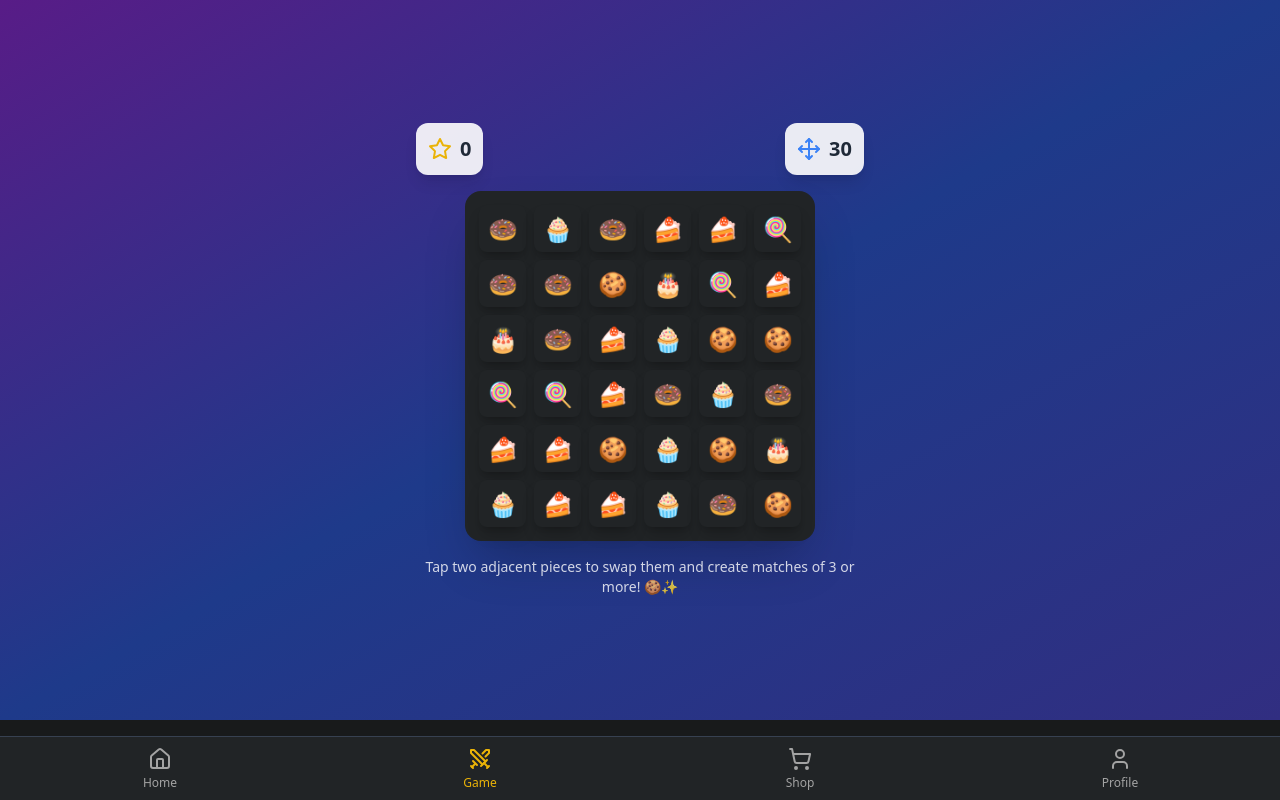
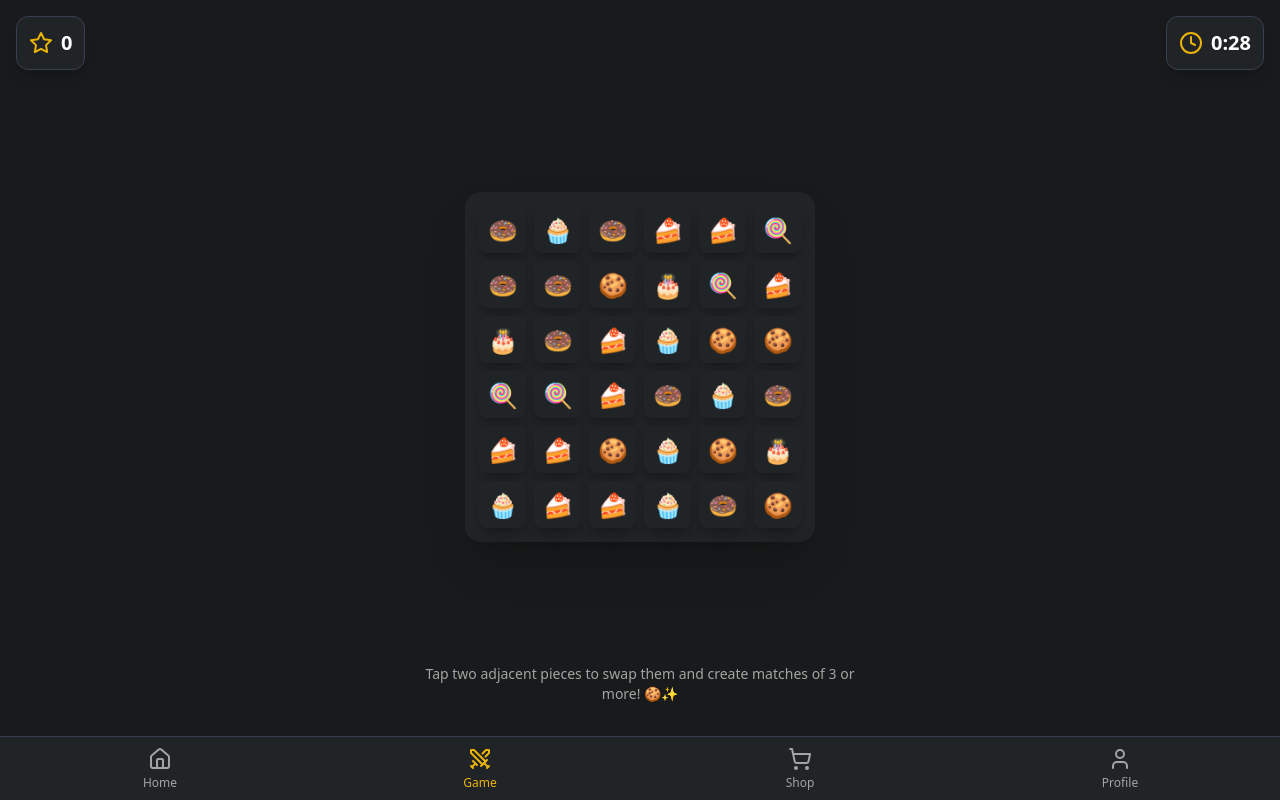
Before and after one commit to herothegolden/meowchigame, a React (Vite) app: page /game in a window 1280 px wide. Both pictures are taken after a click on the button "Start Game". Built offline with nearby package versions, Linux system fonts and the light colour scheme; no server answers; the HTML template or start-up script is replaced by a standard one.

Commit message:
Update GamePage.jsx

```diff
--- a/src/pages/GamePage.jsx
+++ b/src/pages/GamePage.jsx
@@ -1,24 +1,23 @@
 import React, { useState, useEffect } from 'react';
 import { useNavigate } from 'react-router-dom';
 import GameBoard from '../components/game/GameBoard';
-import { Star, Move, Clock, LoaderCircle, Play, RotateCcw } from 'lucide-react';
+import { Star, Clock, LoaderCircle, Play, RotateCcw } from 'lucide-react';
+import { motion } from 'framer-motion';
 
 // Get the backend URL from the environment variables
 const BACKEND_URL = import.meta.env.VITE_BACKEND_URL;
 
 const GamePage = () => {
   const [score, setScore] = useState(0);
-  const [moves, setMoves] = useState(30);
-  const [timeLeft, setTimeLeft] = useState(120); // 2 minutes
+  const [timeLeft, setTimeLeft] = useState(30); // 30 seconds
   const [gameStarted, setGameStarted] = useState(false);
   const [isGameOver, setIsGameOver] = useState(false);
   const [isSubmitting, setIsSubmitting] = useState(false);
-  const [gameMode, setGameMode] = useState('moves'); // 'moves' or 'time'
   const navigate = useNavigate();
 
-  // Timer effect for time-based mode
+  // Timer effect
   useEffect(() => {
-    if (!gameStarted || gameMode !== 'time' || isGameOver) return;
+    if (!gameStarted || isGameOver || timeLeft <= 0) return;
 
     const timer = setInterval(() => {
       setTimeLeft(prev => {
@@ -31,14 +30,7 @@ const GamePage = () => {
     }, 1000);
 
     return () => clearInterval(timer);
-  }, [gameStarted, gameMode, isGameOver]);
-
-  // Game over effect for moves-based mode
-  useEffect(() => {
-    if (gameMode === 'moves' && moves <= 0 && gameStarted && !isGameOver) {
-      setIsGameOver(true);
-    }
-  }, [moves, gameStarted, isGameOver, gameMode]);
+  }, [gameStarted, isGameOver, timeLeft]);
 
   // Handle game over submission
   useEffect(() => {
@@ -109,7 +101,9 @@ const GamePage = () => {
       setIsSubmitting(false);
     };
 
-    submitScore();
+    // Delay submission by 1 second to show final score
+    const timeoutId = setTimeout(submitScore, 1000);
+    return () => clearTimeout(timeoutId);
   }, [isGameOver, score, navigate, isSubmitting]);
 
   // Disable Telegram swipes during game
@@ -124,8 +118,7 @@ const GamePage = () => {
   const startGame = () => {
     setGameStarted(true);
     setScore(0);
-    setMoves(gameMode === 'moves' ? 30 : 999);
-    setTimeLeft(gameMode === 'time' ? 120 : 999);
+    setTimeLeft(30);
     setIsGameOver(false);
     setIsSubmitting(false);
   };
@@ -133,8 +126,7 @@ const GamePage = () => {
   const restartGame = () => {
     setGameStarted(false);
     setScore(0);
-    setMoves(gameMode === 'moves' ? 30 : 999);
-    setTimeLeft(gameMode === 'time' ? 120 : 999);
+    setTimeLeft(30);
     setIsGameOver(false);
     setIsSubmitting(false);
 
@@ -143,26 +135,29 @@ const GamePage = () => {
   };
 
   const formatTime = (seconds) => {
-    const mins = Math.floor(seconds / 60);
-    const secs = seconds % 60;
-    return `${mins}:${secs.toString().padStart(2, '0')}`;
+    return `0:${seconds.toString().padStart(2, '0')}`;
   };
 
   return (
-    <div className="relative flex flex-col items-center justify-center min-h-full p-4 space-y-4 bg-gradient-to-br from-purple-900 via-blue-900 to-indigo-900">
+    <div className="relative flex flex-col h-full p-4 space-y-4 bg-background text-primary">
 
       {/* Game Over Overlay */}
       {isGameOver && (
-        <div className="absolute inset-0 bg-black/75 flex flex-col items-center justify-center z-50 p-4">
-          <div className="bg-white rounded-2xl p-8 text-center max-w-sm w-full">
-            <h2 className="text-4xl font-bold text-gray-800 mb-4">Game Over!</h2>
+        <motion.div
+          className="absolute inset-0 bg-black/75 flex flex-col items-center justify-center z-50 p-4"
+          initial={{ opacity: 0 }}
+          animate={{ opacity: 1 }}
+          transition={{ duration: 0.3 }}
+        >
+          <div className="bg-nav rounded-2xl p-8 text-center max-w-sm w-full border border-gray-700">
+            <h2 className="text-4xl font-bold text-primary mb-4">Game Over!</h2>
             <div className="text-6xl mb-4">🎉</div>
-            <p className="text-2xl font-bold text-purple-600 mb-2">
+            <p className="text-2xl font-bold text-accent mb-2">
               {score.toLocaleString()} Points
             </p>
 
             {isSubmitting ? (
-              <div className="flex items-center justify-center space-x-2 text-gray-600 mt-4">
+              <div className="flex items-center justify-center space-x-2 text-secondary mt-4">
                 <LoaderCircle className="w-6 h-6 animate-spin" />
                 <span>Saving score...</span>
               </div>
@@ -170,105 +165,100 @@ const GamePage = () => {
               <div className="flex space-x-3 mt-6">
                 <button
                   onClick={restartGame}
-                  className="flex-1 bg-purple-600 text-white py-3 px-4 rounded-xl font-bold flex items-center justify-center space-x-2 hover:bg-purple-700 transition-colors"
+                  className="flex-1 bg-accent text-background py-3 px-4 rounded-xl font-bold flex items-center justify-center space-x-2 hover:bg-accent/90 transition-colors"
                 >
                   <RotateCcw size={20} />
                   <span>Play Again</span>
                 </button>
                 <button
                   onClick={() => navigate('/')}
-                  className="flex-1 bg-gray-600 text-white py-3 px-4 rounded-xl font-bold hover:bg-gray-700 transition-colors"
+                  className="flex-1 bg-nav border border-gray-700 text-primary py-3 px-4 rounded-xl font-bold hover:bg-gray-700 transition-colors"
                 >
                   Home
                 </button>
               </div>
             )}
           </div>
-        </div>
+        </motion.div>
       )}
 
       {/* Pre-game Setup */}
       {!gameStarted && !isGameOver && (
-        <div className="absolute inset-0 bg-black/50 flex flex-col items-center justify-center z-40 p-4">
-          <div className="bg-white rounded-2xl p-8 text-center max-w-sm w-full">
-            <h2 className="text-3xl font-bold text-gray-800 mb-4">Choose Game Mode</h2>
+        <motion.div
+          className="absolute inset-0 bg-black/50 flex flex-col items-center justify-center z-40 p-4"
+          initial={{ opacity: 0 }}
+          animate={{ opacity: 1 }}
+          transition={{ duration: 0.3 }}
+        >
+          <div className="bg-nav rounded-2xl p-8 text-center max-w-sm w-full border border-gray-700">
+            <h2 className="text-3xl font-bold text-primary mb-4">Ready to Play?</h2>
             <div className="text-6xl mb-6">🍪</div>
 
-            <div className="space-y-3 mb-6">
-              <button
-                onClick={() => setGameMode('moves')}
-                className={`w-full p-4 rounded-xl font-bold transition-all ${
-                  gameMode === 'moves'
-                    ? 'bg-purple-600 text-white shadow-lg'
-                    : 'bg-gray-200 text-gray-700 hover:bg-gray-300'
-                }`}
-              >
-                <div className="flex items-center justify-center space-x-2">
-                  <Move size={20} />
-                  <span>30 Moves</span>
+            <div className="bg-background/50 p-4 rounded-xl mb-6 border border-gray-700">
+              <div className="flex items-center justify-center space-x-2 text-accent">
+                <Clock size={24} />
+                <span className="text-xl font-bold">30 Seconds</span>
               </div>
-              </button>
-
-              <button
-                onClick={() => setGameMode('time')}
-                className={`w-full p-4 rounded-xl font-bold transition-all ${
-                  gameMode === 'time'
-                    ? 'bg-purple-600 text-white shadow-lg'
-                    : 'bg-gray-200 text-gray-700 hover:bg-gray-300'
-                }`}
-              >
-                <div className="flex items-center justify-center space-x-2">
-                  <Clock size={20} />
-                  <span>2 Minutes</span>
-                </div>
-              </button>
+              <p className="text-sm text-secondary mt-2">Match 3 or more pieces to score points!</p>
             </div>
 
             <button
               onClick={startGame}
-              className="w-full bg-green-600 text-white py-4 rounded-xl font-bold text-xl flex items-center justify-center space-x-2 hover:bg-green-700 transition-colors"
+              className="w-full bg-accent text-background py-4 rounded-xl font-bold text-xl flex items-center justify-center space-x-2 hover:bg-accent/90 transition-colors"
             >
               <Play size={24} />
               <span>Start Game</span>
             </button>
           </div>
-        </div>
+        </motion.div>
       )}
 
-      {/* Game UI */}
-      <div className="flex justify-between w-full max-w-md">
-        <div className="flex items-center space-x-2 bg-white/90 p-3 rounded-xl shadow-lg">
-          <Star className="w-6 h-6 text-yellow-500" />
-          <span className="text-xl font-bold text-gray-800">{score.toLocaleString()}</span>
+      {/* Game Header */}
+      <motion.div
+        className="flex justify-between items-center"
+        initial={{ opacity: 0, y: -20 }}
+        animate={{ opacity: 1, y: 0 }}
+        transition={{ duration: 0.5 }}
+      >
+        <div className="flex items-center space-x-2 bg-nav p-3 rounded-xl shadow-lg border border-gray-700">
+          <Star className="w-6 h-6 text-accent" />
+          <span className="text-xl font-bold text-primary">{score.toLocaleString()}</span>
         </div>
 
-        {gameMode === 'moves' ? (
-          <div className="flex items-center space-x-2 bg-white/90 p-3 rounded-xl shadow-lg">
-            <Move className="w-6 h-6 text-blue-500" />
-            <span className="text-xl font-bold text-gray-800">{moves}</span>
+        <div className={`flex items-center space-x-2 bg-nav p-3 rounded-xl shadow-lg border border-gray-700 ${timeLeft <= 10 ? 'animate-pulse' : ''}`}>
+          <Clock className={`w-6 h-6 ${timeLeft <= 10 ? 'text-red-500' : 'text-accent'}`} />
+          <span className={`text-xl font-bold ${timeLeft <= 10 ? 'text-red-500' : 'text-primary'}`}>
+            {formatTime(timeLeft)}
+          </span>
         </div>
-        ) : (
-          <div className="flex items-center space-x-2 bg-white/90 p-3 rounded-xl shadow-lg">
-            <Clock className="w-6 h-6 text-red-500" />
-            <span className="text-xl font-bold text-gray-800">{formatTime(timeLeft)}</span>
-          </div>
-        )}
-      </div>
+      </motion.div>
 
-      {/* Game Board */}
+      {/* Game Board Container */}
+      <motion.div
+        className="flex-1 flex flex-col items-center justify-center"
+        initial={{ opacity: 0, scale: 0.9 }}
+        animate={{ opacity: 1, scale: 1 }}
+        transition={{ duration: 0.5, delay: 0.2 }}
+      >
         <GameBoard
           setScore={setScore}
-        setMoves={setMoves}
           gameStarted={gameStarted}
+          onGameEnd={() => setIsGameOver(true)}
         />
+      </motion.div>
 
       {/* Instructions */}
-      {gameStarted && (
-        <div className="text-center text-white/80 max-w-md">
+      {gameStarted && !isGameOver && (
+        <motion.div
+          className="text-center text-secondary max-w-md mx-auto"
+          initial={{ opacity: 0 }}
+          animate={{ opacity: 1 }}
+          transition={{ duration: 0.5, delay: 0.6 }}
+        >
           <p className="text-sm">
             Tap two adjacent pieces to swap them and create matches of 3 or more! 🍪✨
           </p>
-        </div>
+        </motion.div>
       )}
     </div>
   );
```
Lines whose indentation alone changed are shown as unchanged.
